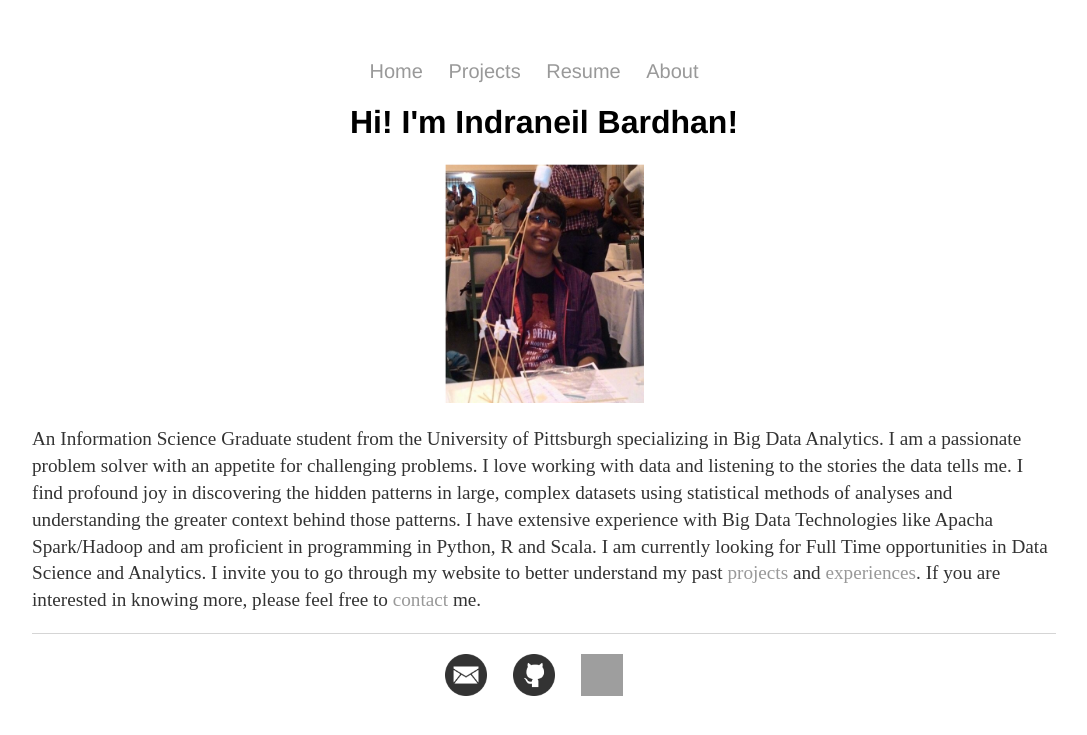
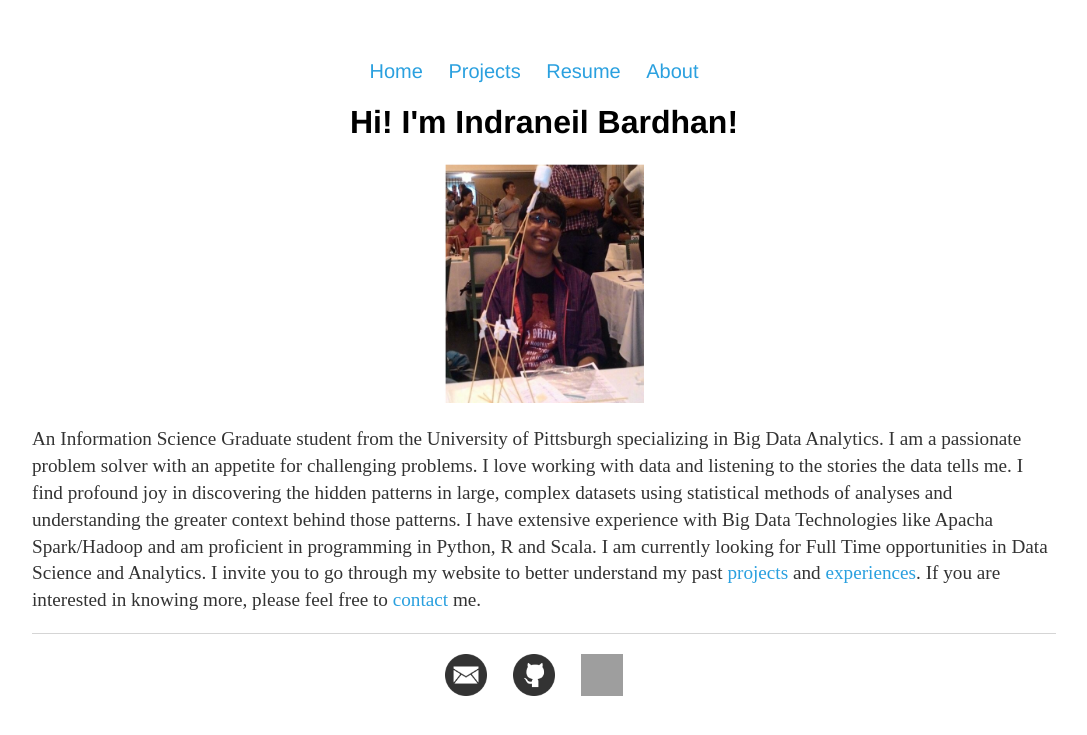
Before and after one commit to NeilBardhan/neilbardhan.github.io, a Jekyll site: the page built from index.html, in a window 1280 px wide. Shown: the top 735 px of the page, without its empty margins (96-1183 px from the left). Built offline with Jekyll 4.4.1, drawn with Linux system fonts in a browser that asks for light colours; grey boxes are pictures that could not be loaded.

Commit message:
Update main.css

```diff
--- a/css/main.css
+++ b/css/main.css
@@ -14,10 +14,11 @@ nav ul li, footer ul li {
 }
 a {
     text-decoration: none;
-    color: #999;
+    color: #2AA0DF;
 }
 a:hover {
     text-decoration: underline;
+    color: #1870A0;
 }
 h1 {
     font-size: 2em;
```
